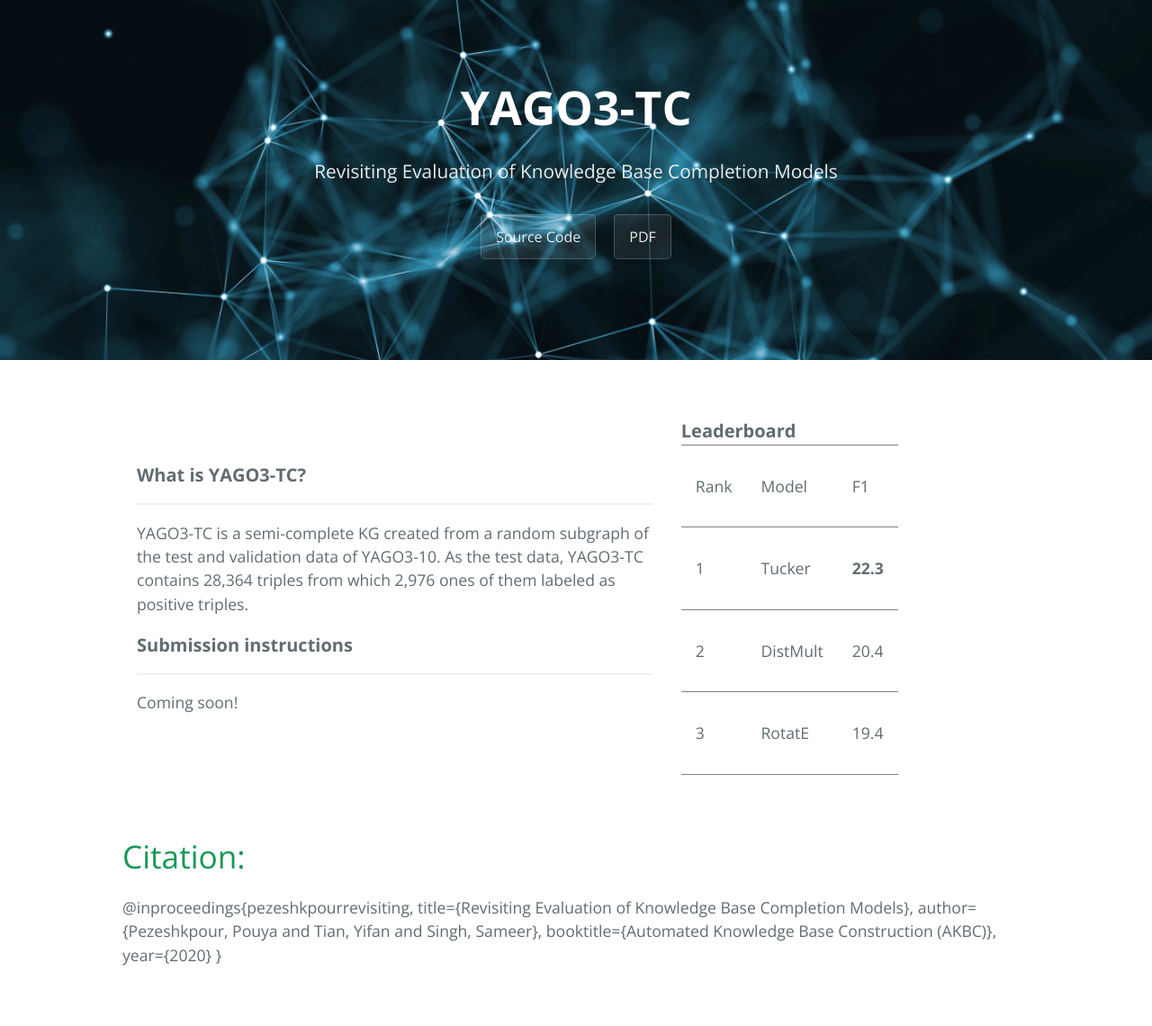
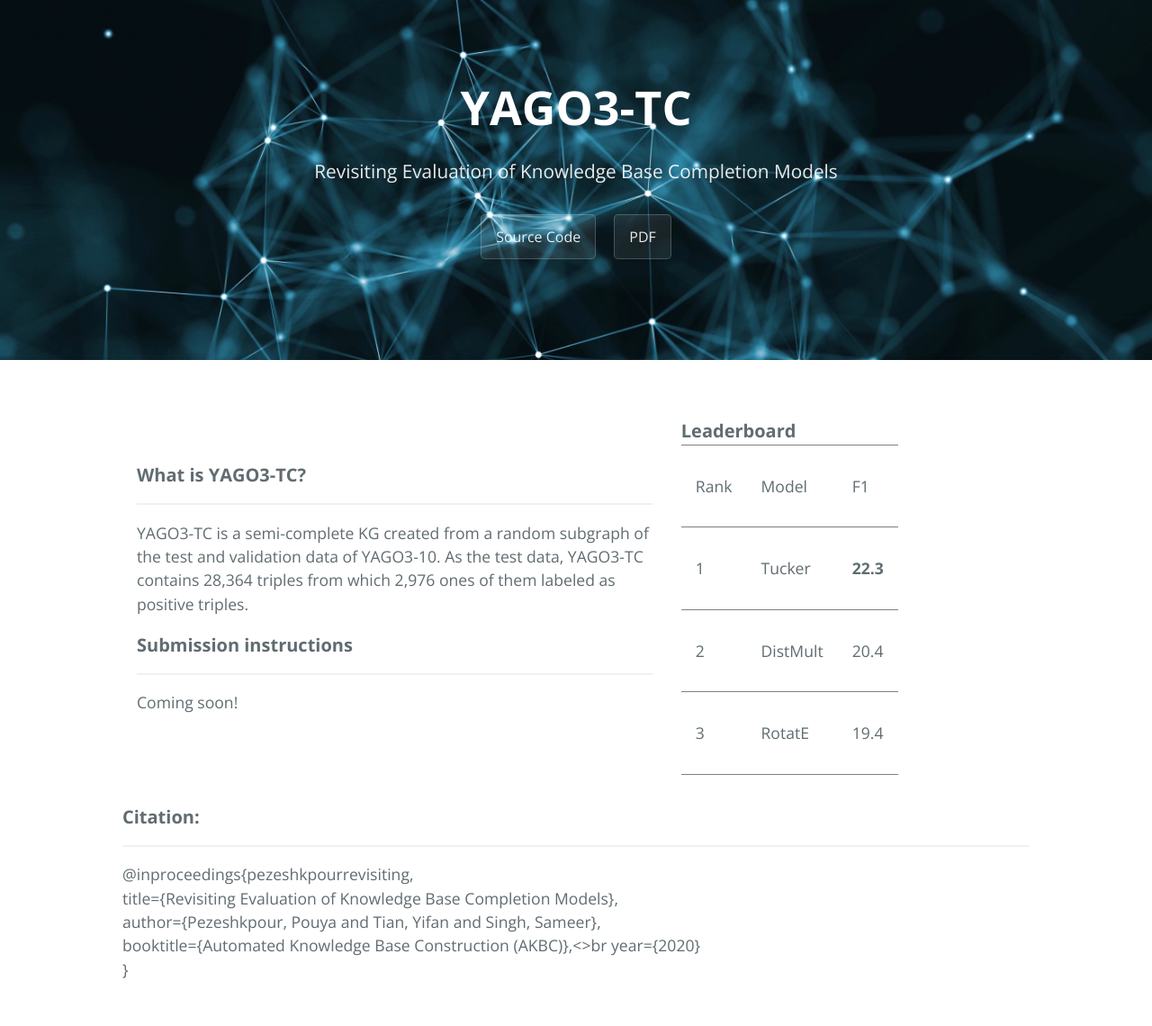
Before and after one commit to pouyapez/yago3-tc, a Jekyll site: the page built from index.md, in a window 1280 px wide. Shown: the whole page at 90% size. Built offline with Jekyll 4.4.1, drawn with Linux system fonts in a browser that asks for light colours.

Commit message:
Update index.md

```diff
--- a/index.md
+++ b/index.md
@@ -69,13 +69,13 @@ layout: default
    </table>
 </div>
 
-# Citation:
+<font style="font-size:20px"><b>Citation:</b></font>
+***
 <p>
-@inproceedings{pezeshkpourrevisiting,
-  title={Revisiting Evaluation of Knowledge Base Completion Models},
-  author={Pezeshkpour, Pouya and Tian, Yifan and Singh, Sameer},
-  booktitle={Automated Knowledge Base Construction (AKBC)},
-  year={2020}
-
+@inproceedings{pezeshkpourrevisiting, <br>
+  title={Revisiting Evaluation of Knowledge Base Completion Models},<br>
+  author={Pezeshkpour, Pouya and Tian, Yifan and Singh, Sameer},<br>
+  booktitle={Automated Knowledge Base Construction (AKBC)},<>br
+  year={2020}<br>
 }
 </p>
```
